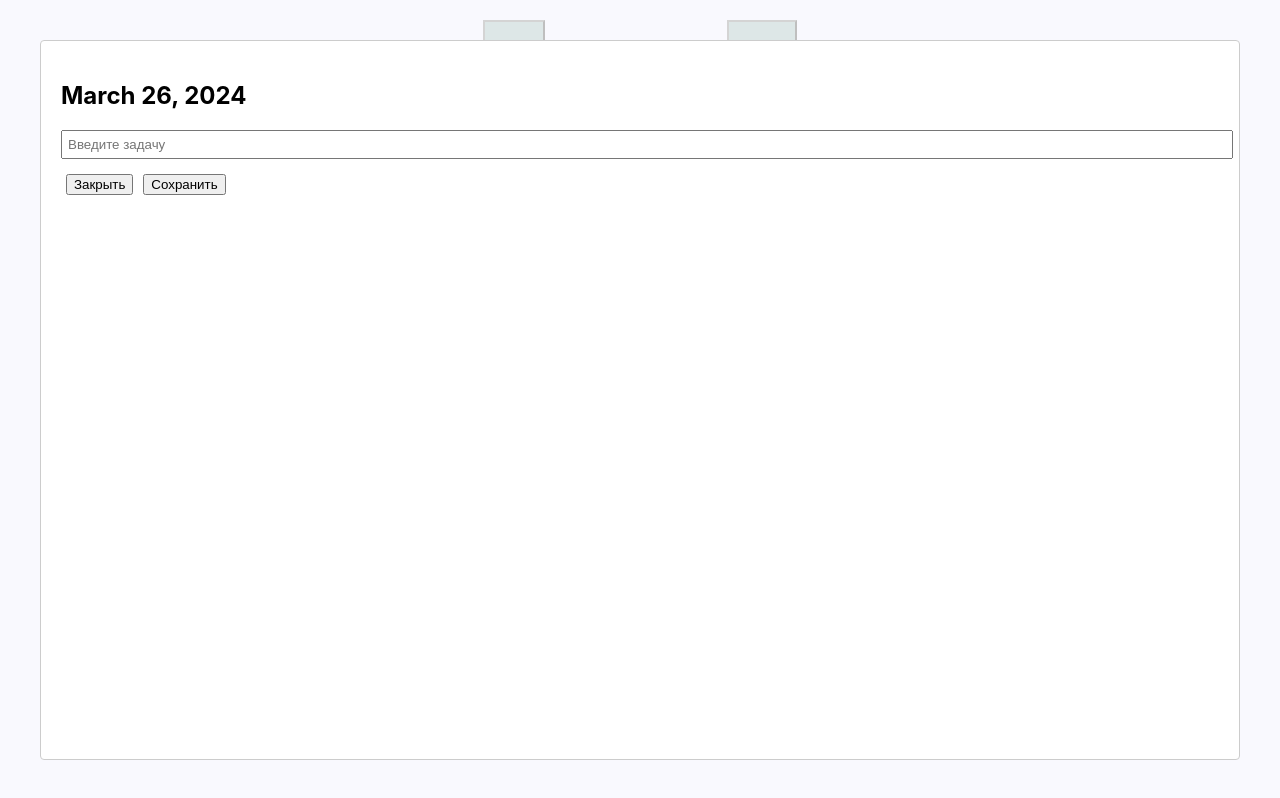
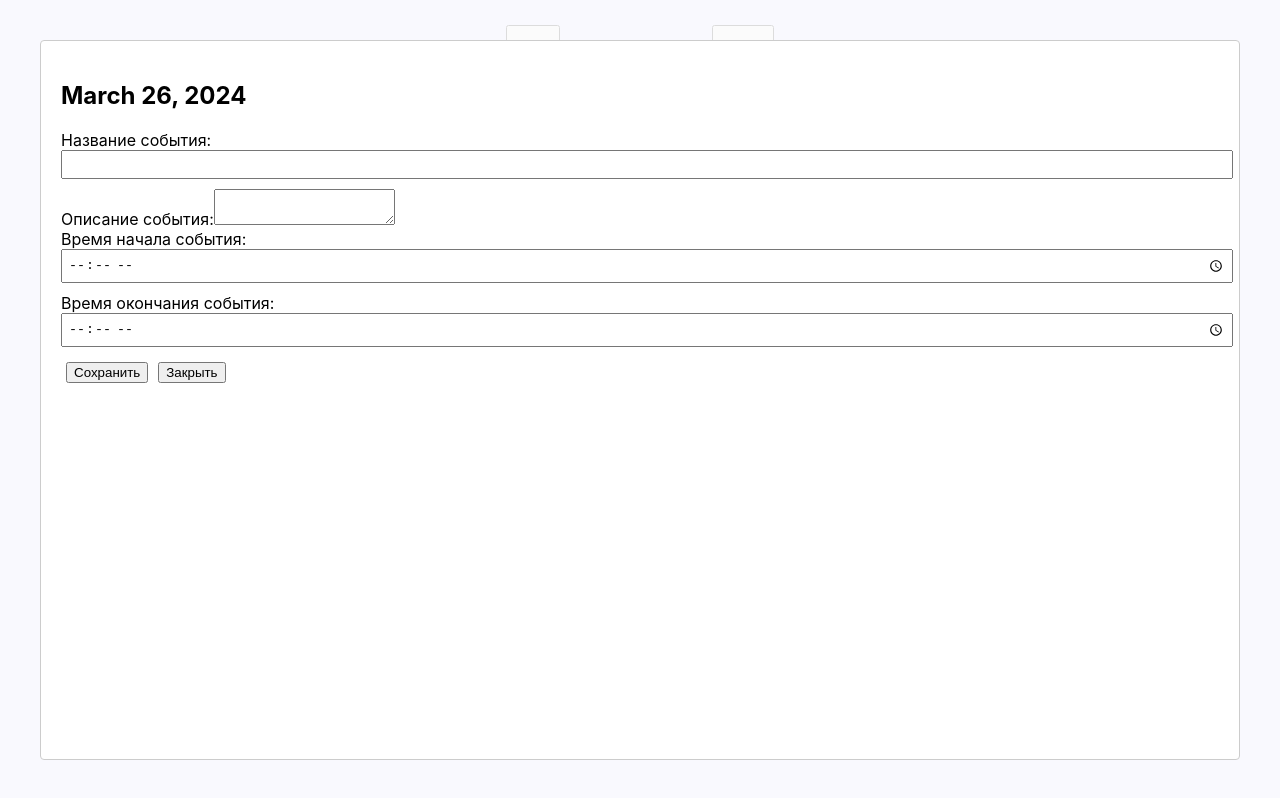
Before and after one commit to Sony20181/SMS-Organizer-, a React (Create React App) app in the folder organaizer/: page / in a window 1280 px wide. Both pictures are taken after a click on the icon 640 px from the left and 108 px from the top of the page. Built offline with nearby package versions, Linux system fonts and the light colour scheme.

Commit message:
новые поля,возможность сохранять несколько событий, частично реализовано редактирование
исправлена ошибка с событиями на несуществующую дату

```diff
--- a/organaizer/src/App.js
+++ b/organaizer/src/App.js
@@ -5,16 +5,31 @@ import { AiFillCloseCircle } from "react-icons/ai";
 import { IoMdAdd } from "react-icons/io";
 import { useState } from 'react';
 import Modal from 'react-modal';
+import EventForm from './Form';
+import EventInfo from './EventInfo';
+import { TbSquareRoundedChevronDownFilled } from "react-icons/tb";
+Modal.setAppElement('#root');
 
 
-Modal.setAppElement('#root');
-/*
 function App() {
 
   const [currentDate, setCurrentDate] = useState(new Date());
-  const [tasks, setTasks] = useState({});
   const [selectedDay, setSelectedDay] = useState(new Date().getDate());
   const [modalIsOpen, setModalIsOpen] = useState(false);
+  const [modalIsOpenEventInfo, setModalIsOpenEventInfo] = useState(false);
+  console.log(new Date())
+  const [formData, setFormData] = useState({});
+
+  const handleFormSubmit = (data) => {
+    const day = selectedDay;
+    const key = `${currentDate.getFullYear()}-${currentDate.getMonth() + 1}-${day}`;
+
+    setFormData(prevData => ({
+      ...prevData,
+      [key]: [...(prevData[key] || []), data],
+    }));
+  };
+  console.log('formData:', formData);
 
   const daysInMonth = (date) => {
     return new Date(date.getFullYear(), date.getMonth() + 1, 0).getDate();
@@ -22,56 +37,157 @@ function App() {
 
   const handlePrevMonth = () => {
     setCurrentDate(new Date(currentDate.getFullYear(), currentDate.getMonth() - 1));
+    setSelectedDay("")
   };
 
   const handleNextMonth = () => {
     setCurrentDate(new Date(currentDate.getFullYear(), currentDate.getMonth() + 1));
+    setSelectedDay("")
   };
   const handleSelectDay = (day) => {
     setSelectedDay(day);
   };
   const openModal = () => {
+    if (selectedDay) {
       setModalIsOpen(true);
+    } else {
+      alert("Пожалуйста, выберите дату!");
+    }
   };
 
   const closeModal = () => {
     setModalIsOpen(false);
   };
- const addTask = (day, task) => {
-    const key = `${currentDate.getFullYear()}-${currentDate.getMonth() + 1}-${day}`;
-    const newTask = {
-      title: task,
-      description: '',
-      startTime: '',
-      endTime: ''
-    };
-    setTasks(prevTasks => {
-      return {
-        ...prevTasks,
-        [key]: [...(prevTasks[key] || []), newTask]
-      };
-    });
-  };
-  const deleteTask = (day, index) => {
-    const key = `${currentDate.getFullYear()}-${currentDate.getMonth() + 1}-${day}`;
-    setTasks(prevTasks => {
-      return {
-        ...prevTasks,
-        [key]: prevTasks[key].filter((_, i) => i !== index)
-      };
-    });
+  const openModalEventInfo = () => {
+
+    setModalIsOpenEventInfo(true);
+
   };
 
-    const saveTask = () => {
-      const title = document.querySelector('input:nth-of-type(1)').value;
-      const description = document.querySelector('input:nth-of-type(2)').value;
-      const startTime = document.querySelector('input:nth-of-type(3)').value;
-      const endTime = document.querySelector('input:nth-of-type(4)').value;
-      addTask(selectedDay, { title, description, startTime, endTime });
-      closeModal();
+  const closeModalEventInfo = () => {
+    setModalIsOpenEventInfo(false);
   };
 
-    console.log(tasks)
+  //new
+  const handleEditEvent = (editedEvent) => {
+ /*   setFormData(eventsData.map(event => {
+        if (event.id === editedEvent.id) {
+            return { ...event, ...editedEvent };
+        }
+        return event;
+    }));*/
+};
+
+
+    return (
+    <div className="calendar">
+
+    <div className="month-header">
+      <button onClick={handlePrevMonth}>Назад</button>
+      <h2>{currentDate.toLocaleString('default', { month: 'long' })} {currentDate.getFullYear()}</h2>
+      <button onClick={handleNextMonth}>Вперед</button>
+    </div>
+
+    <IoMdAdd className="Add-Task" onClick={openModal} />
+    <Modal
+      isOpen={modalIsOpen}
+      onRequestClose={closeModal}
+    >
+      <h2>{currentDate.toLocaleString('default', { month: 'long' })} {selectedDay}, {currentDate.getFullYear()}</h2>
+      <EventForm
+          onFormSubmit={handleFormSubmit}
+          closeModal= {closeModal}
+
+        />
+    </Modal>
+
+
+
+     <div className="days-grid">
+      {[...Array(daysInMonth(currentDate)).keys()].map(day => (
+          <div key={day} className={`day ${day + 1 === selectedDay ? 'selected' : ''} `} onClick={() => handleSelectDay(day + 1)}>
+            <h3>{day + 1}</h3>
+            {formData[`${currentDate.getFullYear()}-${currentDate.getMonth() + 1}-${day+1}`] && formData[`${currentDate.getFullYear()}-${currentDate.getMonth() + 1}-${day+1}`].map((event, index) => (
+  <TbSquareRoundedChevronDownFilled key={index} onClick={() => openModalEventInfo(event)} />
+))}
+
+          </div>
+        ))}
+    </div>
+    <Modal
+      isOpen={modalIsOpenEventInfo}
+      onRequestClose={closeModalEventInfo}
+    >
+      <h2>{currentDate.toLocaleString('default', { month: 'long' })} {selectedDay}, {currentDate.getFullYear()}</h2>
+      <EventInfo
+        onFormSubmit={handleFormSubmit}
+        closeModal={closeModalEventInfo}
+        eventData={formData[`${currentDate.getFullYear()}-${currentDate.getMonth() + 1}-${selectedDay}`]}
+        onEdit={handleEditEvent}
+      />
+    </Modal>
+  </div>
+  );
+}
+
+export default App;
+/*
+function App() {
+
+  const [currentDate, setCurrentDate] = useState(new Date());
+  const [selectedDay, setSelectedDay] = useState(new Date().getDate());
+  const [modalIsOpen, setModalIsOpen] = useState(false);
+  const [modalIsOpenEventInfo, setModalIsOpenEventInfo] = useState(false);
+  console.log(new Date())
+  const [formData, setFormData] = useState({});
+
+  const handleFormSubmit = (data) => {
+    const day = selectedDay
+    const key = `${currentDate.getFullYear()}-${currentDate.getMonth() + 1}-${day}`;
+    setFormData(prevData => ({
+      ...prevData,
+      [key]: data,
+    }));
+  };
+  console.log('formData:', formData);
+
+  const daysInMonth = (date) => {
+    return new Date(date.getFullYear(), date.getMonth() + 1, 0).getDate();
+  };
+
+  const handlePrevMonth = () => {
+    setCurrentDate(new Date(currentDate.getFullYear(), currentDate.getMonth() - 1));
+    setSelectedDay("")
+  };
+
+  const handleNextMonth = () => {
+    setCurrentDate(new Date(currentDate.getFullYear(), currentDate.getMonth() + 1));
+    setSelectedDay("")
+  };
+  const handleSelectDay = (day) => {
+    setSelectedDay(day);
+  };
+  const openModal = () => {
+    if (selectedDay) {
+      setModalIsOpen(true);
+    } else {
+      alert("Пожалуйста, выберите дату!");
+    }
+  };
+
+  const closeModal = () => {
+    setModalIsOpen(false);
+  };
+  const openModalEventInfo = () => {
+
+    setModalIsOpenEventInfo(true);
+
+  };
+
+  const closeModalEventInfo = () => {
+    setModalIsOpenEventInfo(false);
+  };
+
 
 
 
@@ -90,34 +206,45 @@ function App() {
       onRequestClose={closeModal}
     >
       <h2>{currentDate.toLocaleString('default', { month: 'long' })} {selectedDay}, {currentDate.getFullYear()}</h2>
-  <input type="text" placeholder="Введите название задачи" />
-  <input type="text" placeholder="Введите описание задачи" />
-  <input type="time" placeholder="Время начала" />
-  <input type="time" placeholder="Время окончания" />
-  <button onClick={closeModal}>Закрыть</button>
-  <button onClick={saveTask}>Сохранить</button>
+      <EventForm
+          onFormSubmit={handleFormSubmit}
+          closeModal= {closeModal}
+
+        />
     </Modal>
+
+
 
      <div className="days-grid">
       {[...Array(daysInMonth(currentDate)).keys()].map(day => (
           <div key={day} className={`day ${day + 1 === selectedDay ? 'selected' : ''} `} onClick={() => handleSelectDay(day + 1)}>
             <h3>{day + 1}</h3>
-          {tasks[`${currentDate.getFullYear()}-${currentDate.getMonth() + 1}-${day + 1}`] && tasks[`${currentDate.getFullYear()}-${currentDate.getMonth() + 1}-${day + 1}`].map((task, index) => (
-  <div key={index}>
-    <span>{task.title}</span>
-    <AiFillCloseCircle onClick={() => deleteTask(day + 1, index)} />
+            {formData[`${currentDate.getFullYear()}-${currentDate.getMonth() + 1}-${day+1}`] && (
+              <TbSquareRoundedChevronDownFilled onClick={() => openModalEventInfo()} />
+            )}
+
           </div>
         ))}
     </div>
-      ))}
-
-    </div>
+    <Modal
+      isOpen={modalIsOpenEventInfo}
+      onRequestClose={closeModalEventInfo}
+    >
+      <h2>{currentDate.toLocaleString('default', { month: 'long' })} {selectedDay}, {currentDate.getFullYear()}</h2>
+      <EventInfo
+        onFormSubmit={handleFormSubmit}
+        closeModal={closeModalEventInfo}
+        eventData={formData[`${currentDate.getFullYear()}-${currentDate.getMonth() + 1}-${selectedDay}`]}
+      />
+    </Modal>
   </div>
   );
 }
 
-export default App;*/
+export default App;
+*/
 
+/*
 function App() {
 
   const [currentDate, setCurrentDate] = useState(new Date());
@@ -220,4 +347,4 @@ function App() {
   );
 }
 
-export default App;
+export default App;*/
--- /dev/null
+++ b/organaizer/src/EventInfo.js
@@ -0,0 +1,92 @@
+import React, { useState } from 'react';
+
+
+function EventInfo({ onFormSubmit, closeModal, eventData, onEdit }) {
+   /* const [formData, setFormData] = useState(eventData || { eventName: '', eventDescription: '' });
+  console.log("eventData",eventData)
+    const handleInputChange = (e) => {
+      const { name, value } = e.target;
+      setFormData((prevData) => ({
+        ...prevData,
+        [name]: value,
+      }));
+    };
+
+    const handleSubmit = (e) => {
+      e.preventDefault();
+      onFormSubmit(formData);
+      closeModal();
+    };
+
+    return (
+      <form onSubmit={handleSubmit}>
+        <label>
+          Event Name:
+          <input type="text" name="eventName" value={formData.eventName} onChange={handleInputChange} />
+        </label>
+        <label>
+          Event Description:
+          <textarea name="eventDescription" value={formData.eventDescription} onChange={handleInputChange} />
+        </label>
+        <button type="submit">Save</button>
+      </form>
+    );*/
+    const [isEditing, setIsEditing] = useState(false);
+    const [editedEvent, setEditedEvent] = useState(null);
+
+    const handleEdit = (event) => {
+        setEditedEvent(event);
+        setIsEditing(true);
+    };
+
+    const handleSave = () => {
+        onEdit(editedEvent);
+        setIsEditing(false);
+    };
+
+    const handleChange = (e) => {
+        const { name, value } = e.target;
+        setEditedEvent({ ...editedEvent, [name]: value });
+    };
+
+    if (isEditing) {
+        return (
+            <div>
+                <h3>Редактирование информации о событии:</h3>
+                <div>
+                    <label htmlFor="eventName">Название события:</label>
+                    <input type="text" id="eventName" name="eventName" value={editedEvent.eventName} onChange={handleChange} />
+                </div>
+                <div>
+                    <label htmlFor="description">Описание:</label>
+                    <input type="text" id="description" name="description" value={editedEvent.description} onChange={handleChange} />
+                </div>
+                <div>
+                    <label htmlFor="time">Время:</label>
+                    <input type="text" id="time" name="time" value={editedEvent.time} onChange={handleChange} />
+                </div>
+                <button onClick={handleSave}>Сохранить</button>
+            </div>
+        );
+    }
+
+    return (
+        <div>
+            <h3>Информация о событии:</h3>
+            {eventData && eventData.map((event, index) => (
+                <div key={index}>
+                    <p><strong>Название события:</strong> {event.eventName}</p>
+                    <p><strong>Описание:</strong> {event.description}</p>
+                    <p><strong>Время:</strong> {event.time}</p>
+                    <button onClick={() => handleEdit(event)}>Редактировать</button>
+                </div>
+            ))}
+            <button onClick={closeModal}>Закрыть</button>
+        </div>
+    );
+
+
+  };
+
+
+  export default EventInfo;
--- /dev/null
+++ b/organaizer/src/Form.js
@@ -0,0 +1,65 @@
+import React, { useState } from 'react';
+
+function EventForm({ onFormSubmit ,closeModal}) {
+    const [eventName, setEventName] = useState('');
+    const [eventDescription, setEventDescription] = useState('');
+    const [eventStartTime, setEventStartTime] = useState('');
+    const [eventEndTime, setEventEndTime] = useState('');
+
+    const handleSubmit = (e) => {
+        if(eventName){
+            e.preventDefault();
+            onFormSubmit({ eventName,eventDescription,eventStartTime,eventEndTime });
+            closeModal();
+        }else alert("Пожалуйста, добавте событие на текущий день!");
+      };
+
+
+  return (
+    <form onSubmit={handleSubmit}>
+        <div>
+          <label htmlFor="eventName">Название события:</label>
+          <input
+            type="text"
+            id="eventName"
+            value={eventName}
+            onChange={(e) => setEventName(e.target.value)}
+          />
+        </div>
+        <div>
+          <label htmlFor="eventDescription">Описание события:</label>
+          <textarea
+            id="eventDescription"
+            value={eventDescription}
+            onChange={(e) => setEventDescription(e.target.value)}
+          />
+        </div>
+        <div>
+          <label htmlFor="eventStartTime">Время начала события:</label>
+          <input
+            type="time"
+            id="eventStartTime"
+            value={eventStartTime}
+            onChange={(e) => setEventStartTime(e.target.value)}
+          />
+        </div>
+        <div>
+          <label htmlFor="eventEndTime">Время окончания события:</label>
+          <input
+            type="time"
+            id="eventEndTime"
+            value={eventEndTime}
+            onChange={(e) => setEventEndTime(e.target.value)}
+          />
+        </div>
+        <button type="button" onClick={handleSubmit}>
+          Сохранить
+        </button>
+        <button type="button" onClick={closeModal}>
+          Закрыть
+        </button>
+  </form>
+  );
+}
+
+export default EventForm;
```
Lines whose indentation alone changed are shown as unchanged.
